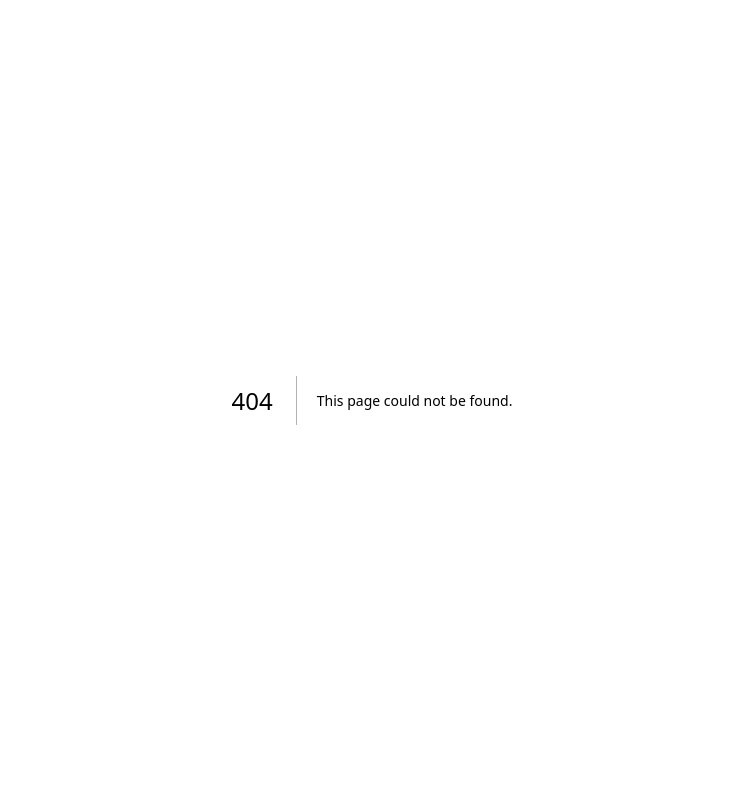
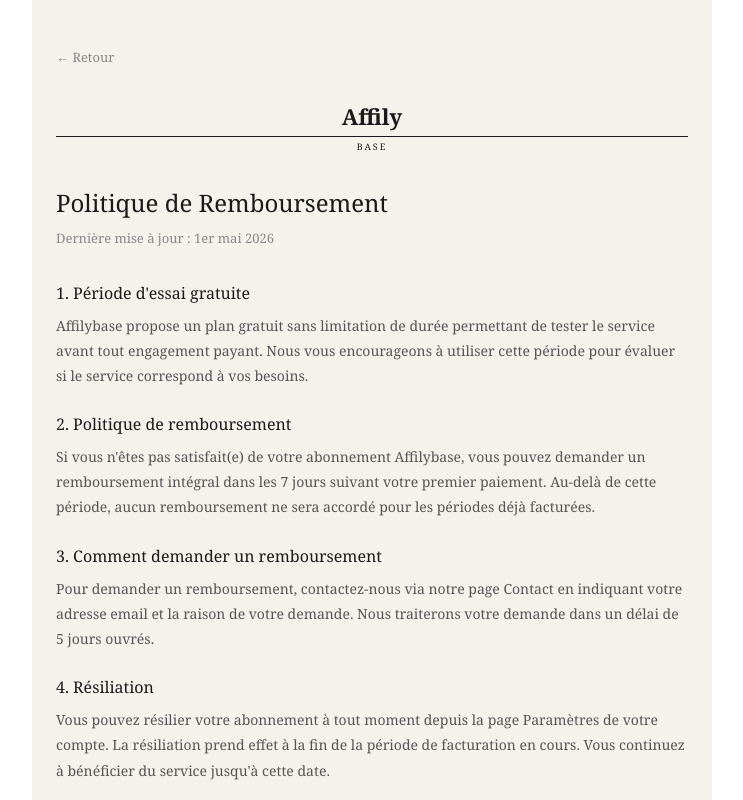
Before and after one commit to ukpt/affilybase, a Next.js app: page /remboursement in a window 1280 px wide. Before the commit this address had no page. Shown: the top 800 px of the page, without its empty margins (268-1011 px from the left). Built offline with nearby package versions, Linux system fonts and the light colour scheme.

Commit message:
update legal pages + add remboursement page

```diff
--- a/app/cgu/page.tsx
+++ b/app/cgu/page.tsx
@@ -16,7 +16,7 @@
       {[
         {
           title: '1. Objet',
-          content: "Les présentes Conditions Générales d'Utilisation (CGU) régissent l'utilisation de la plateforme Affilybase, accessible à l'adresse affilybase.vercel.app. En utilisant Affilybase, vous acceptez sans réserve les présentes CGU."
+          content: "Les présentes Conditions Générales d'Utilisation (CGU) régissent l'utilisation de la plateforme Affilybase, accessible à l'adresse affilybase.com. En utilisant Affilybase, vous acceptez sans réserve les présentes CGU."
         },
         {
           title: '2. Description du service',
@@ -28,7 +28,7 @@
         },
         {
           title: '4. Plans et tarification',
-          content: "Affilybase propose plusieurs plans d'abonnement : Free (gratuit, 1 mois d'essai), Starter (5€/mois), Pro (9.99€/mois) et Business (39.99€/mois). Les prix sont indiqués en euros TTC. Vous pouvez changer de plan ou résilier à tout moment, sans engagement."
+          content: "Affilybase propose plusieurs plans d'abonnement : Free (gratuit, 1 mois d'essai), Starter (4.99€/mois), Pro (9.99€/mois) et Business (39.99€/mois). Les prix sont indiqués en euros TTC. Vous pouvez changer de plan ou résilier à tout moment, sans engagement."
         },
         {
           title: '5. Paiement des commissions',
--- a/app/confidentialite/page.tsx
+++ b/app/confidentialite/page.tsx
@@ -24,7 +24,7 @@
         },
         {
           title: '3. Partage des données',
-          content: "Affilybase ne vend ni ne loue vos données personnelles à des tiers. Vos données peuvent être partagées avec nos prestataires techniques (Supabase pour la base de données, Vercel pour l'hébergement, Stripe pour les paiements) dans le strict cadre de la fourniture du service."
+          content: "Affilybase ne vend ni ne loue vos données personnelles à des tiers. Vos données peuvent être partagées avec nos prestataires techniques (Supabase pour la base de données, Vercel pour l'hébergement, Stripe pour les paiements, Resend pour l'envoi d'emails) dans le strict cadre de la fourniture du service."
         },
         {
           title: '4. Cookies',
--- /dev/null
+++ b/app/remboursement/page.tsx
@@ -0,0 +1,49 @@
+export default function Remboursement() {
+  return (
+    <main style={{ fontFamily: 'Georgia, serif', maxWidth: '680px', margin: '0 auto', padding: '3rem 1.5rem', color: '#1a1a1a', background: '#F5F2EC', minHeight: '100vh' }}>
+
+      <a href="/landing" style={{ fontSize: '13px', color: '#888', textDecoration: 'none', display: 'block', marginBottom: '2rem' }}>← Retour</a>
+
+      <div style={{ display: 'flex', flexDirection: 'column', alignItems: 'center', marginBottom: '2rem' }}>
+        <span style={{ fontSize: '22px', fontWeight: 700 }}>Affily</span>
+        <div style={{ width: '100%', height: '1px', background: '#1a1a1a', margin: '3px 0' }} />
+        <span style={{ fontSize: '9px', letterSpacing: '0.22em', textTransform: 'uppercase' }}>Base</span>
+      </div>
+
+      <h1 style={{ fontSize: '24px', fontWeight: 400, marginBottom: '0.5rem' }}>Politique de Remboursement</h1>
+      <p style={{ fontSize: '13px', color: '#888', marginBottom: '2rem' }}>Dernière mise à jour : 1er mai 2026</p>
+
+      {[
+        {
+          title: '1. Période d\'essai gratuite',
+          content: "Affilybase propose un plan gratuit sans limitation de durée permettant de tester le service avant tout engagement payant. Nous vous encourageons à utiliser cette période pour évaluer si le service correspond à vos besoins."
+        },
+        {
+          title: '2. Politique de remboursement',
+          content: "Si vous n'êtes pas satisfait(e) de votre abonnement Affilybase, vous pouvez demander un remboursement intégral dans les 7 jours suivant votre premier paiement. Au-delà de cette période, aucun remboursement ne sera accordé pour les périodes déjà facturées."
+        },
+        {
+          title: '3. Comment demander un remboursement',
+          content: "Pour demander un remboursement, contactez-nous via notre page Contact en indiquant votre adresse email et la raison de votre demande. Nous traiterons votre demande dans un délai de 5 jours ouvrés."
+        },
+        {
+          title: '4. Résiliation',
+          content: "Vous pouvez résilier votre abonnement à tout moment depuis la page Paramètres de votre compte. La résiliation prend effet à la fin de la période de facturation en cours. Vous continuez à bénéficier du service jusqu'à cette date."
+        },
+        {
+          title: '5. Cas particuliers',
+          content: "En cas de dysfonctionnement majeur du service imputable à Affilybase et affectant significativement votre utilisation, nous nous engageons à étudier toute demande de remboursement au cas par cas, indépendamment des délais mentionnés ci-dessus."
+        },
+        {
+          title: '6. Contact',
+          content: "Pour toute question relative à notre politique de remboursement, contactez-nous via notre page Contact. Nous nous engageons à répondre dans un délai de 48 heures ouvrées."
+        },
+      ].map(({ title, content }, i) => (
+        <div key={i} style={{ marginBottom: '1.5rem' }}>
+          <h2 style={{ fontSize: '16px', fontWeight: 500, marginBottom: '0.5rem' }}>{title}</h2>
+          <p style={{ fontSize: '14px', color: '#555', lineHeight: 1.8 }}>{content}</p>
+        </div>
+      ))}
+    </main>
+  )
+}
```
